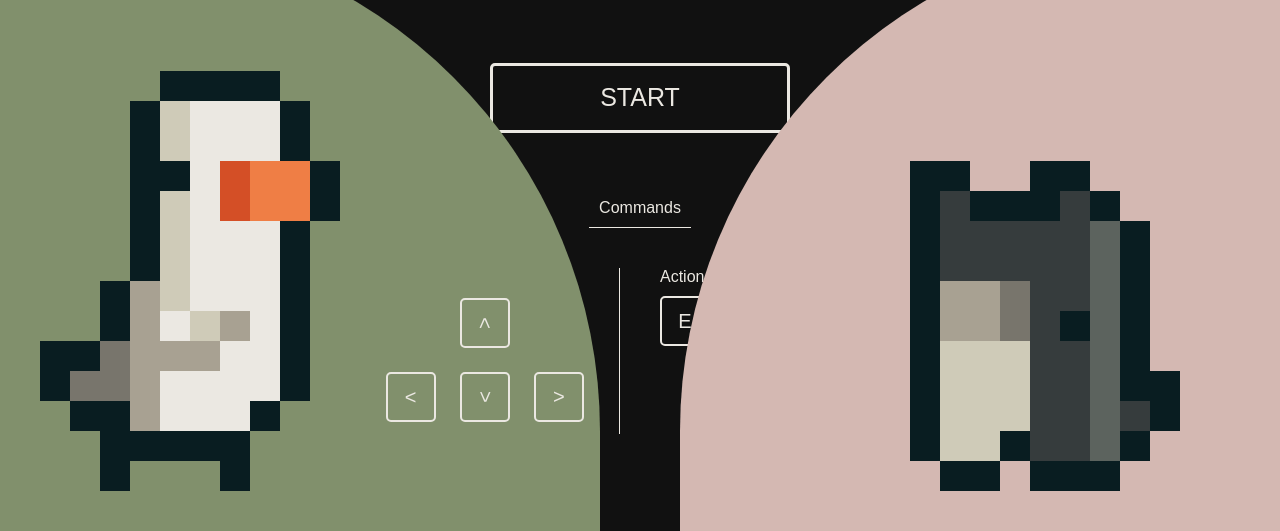
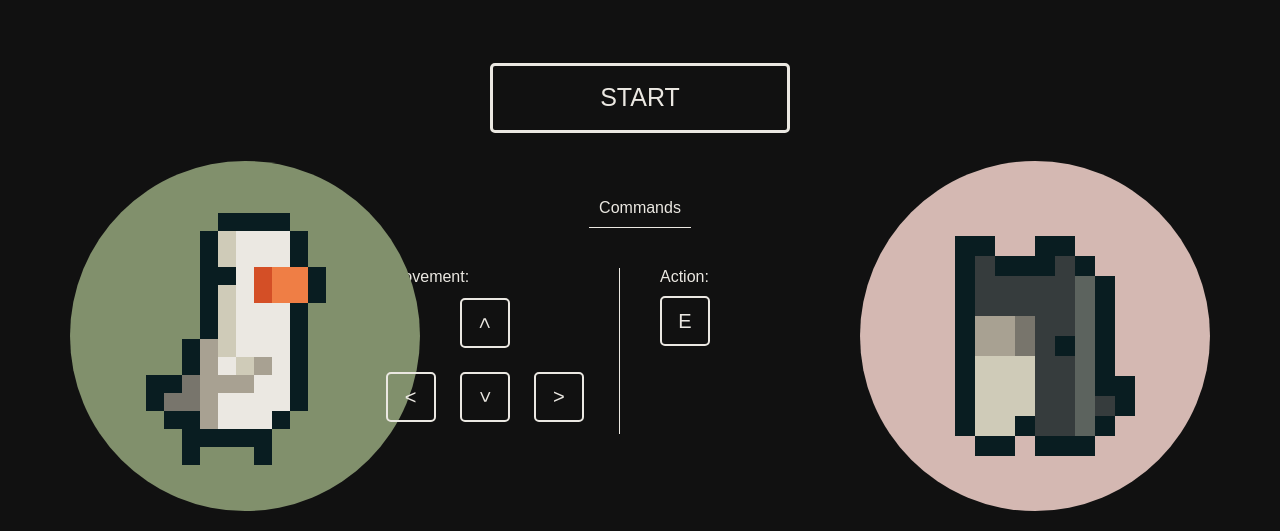
Before and after one commit to corpille/the-last-tear, a website built with Vite: page index.html in a window 1280 px wide. Shown: the part 269-800 px from the top of the page. Built offline with nearby package versions, Linux system fonts and the light colour scheme.

Commit message:
Fixing home page

```diff
--- a/style/home.css
+++ b/style/home.css
@@ -13,19 +13,17 @@
 #home:after {
   content: '';
   position: absolute;
-  left: 0;
-  bottom: 0;
-  height: 600px;
-  width: 600px;
+  left: 70px;
+  bottom: 20px;
+  height: 350px;
+  width: 350px;
   background-color: #81906c;
-  border-top-right-radius: 500px;
+  border-radius: 500px;
 }
 
 #home:after {
-  right: 0;
+  right: 70px;
   left: auto;
-  border-top-left-radius: 500px;
-  border-top-right-radius: 0;
   background-color: #d4b8b2;
 }
 
@@ -41,16 +39,16 @@
 
 #home #puddle {
   position: absolute;
-  left: 50px;
-  bottom: 50px;
-  transform: scale(3);
+  left: 150px;
+  bottom: 70px;
+  transform: scale(1.8);
 }
 #home #deave {
   position: absolute;
   z-index: 2;
-  right: 350px;
-  bottom: 50px;
-  transform: scale(3);
+  right: 310px;
+  bottom: 80px;
+  transform: scale(2);
 }
 
 #home menu {
```
